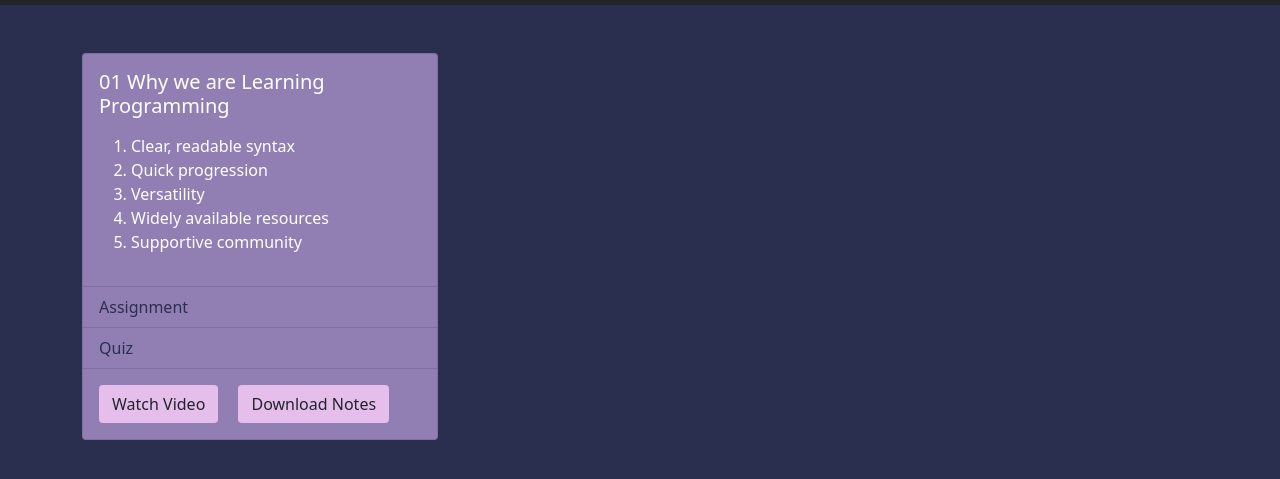
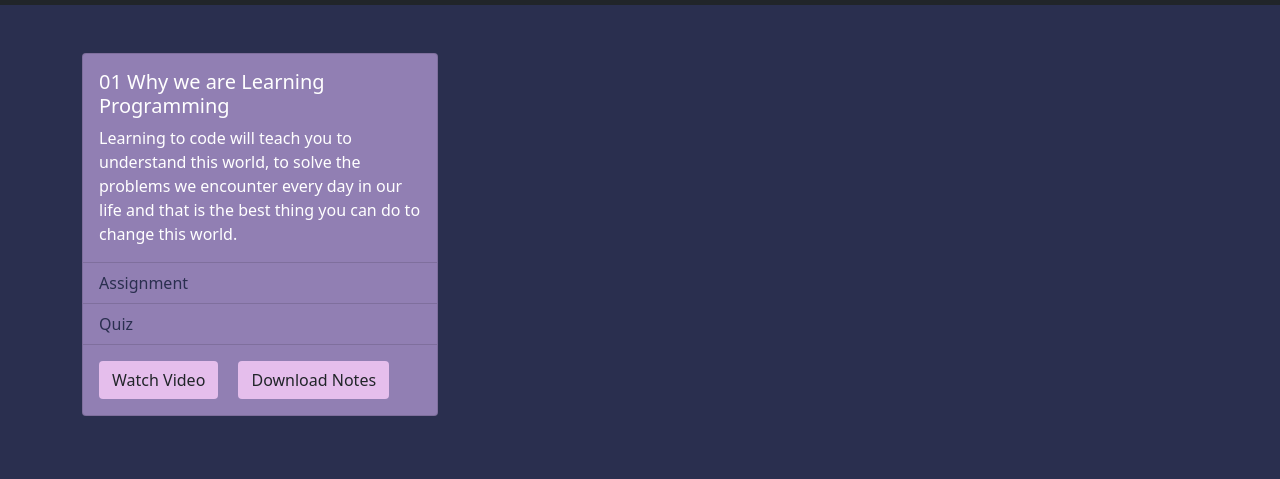
Before and after one commit to nimeshkumar90/Grade8, a plain HTML site: page index.html in a window 1280 px wide. Shown: the part 51-530 px from the top of the page. Drawn offline with nearby package versions, Linux system fonts and the light colour scheme.

Commit message:
index.html

```diff
--- a/index.html
+++ b/index.html
@@ -68,13 +68,14 @@
                         <div class="card-body">
                           <h5 class="card-title">01 Why we are Learning Programming</h5>
                           <p class="card-text">
-                            <ol>
+                            Learning to code will teach you to understand this world, to solve the problems we encounter every day in our life and that is the best thing you can do to change this world.
+                            <!---<ol>
                               <li>Clear, readable syntax</li>
                               <li>Quick progression</li>
                               <li>Versatility</li>
                               <li>Widely available resources</li>
                               <li>Supportive community</li>
-                            </ol>
+                            </ol>--->
                           </p>
                         </div>
                         <ul class="list-group list-group-flush">
```
